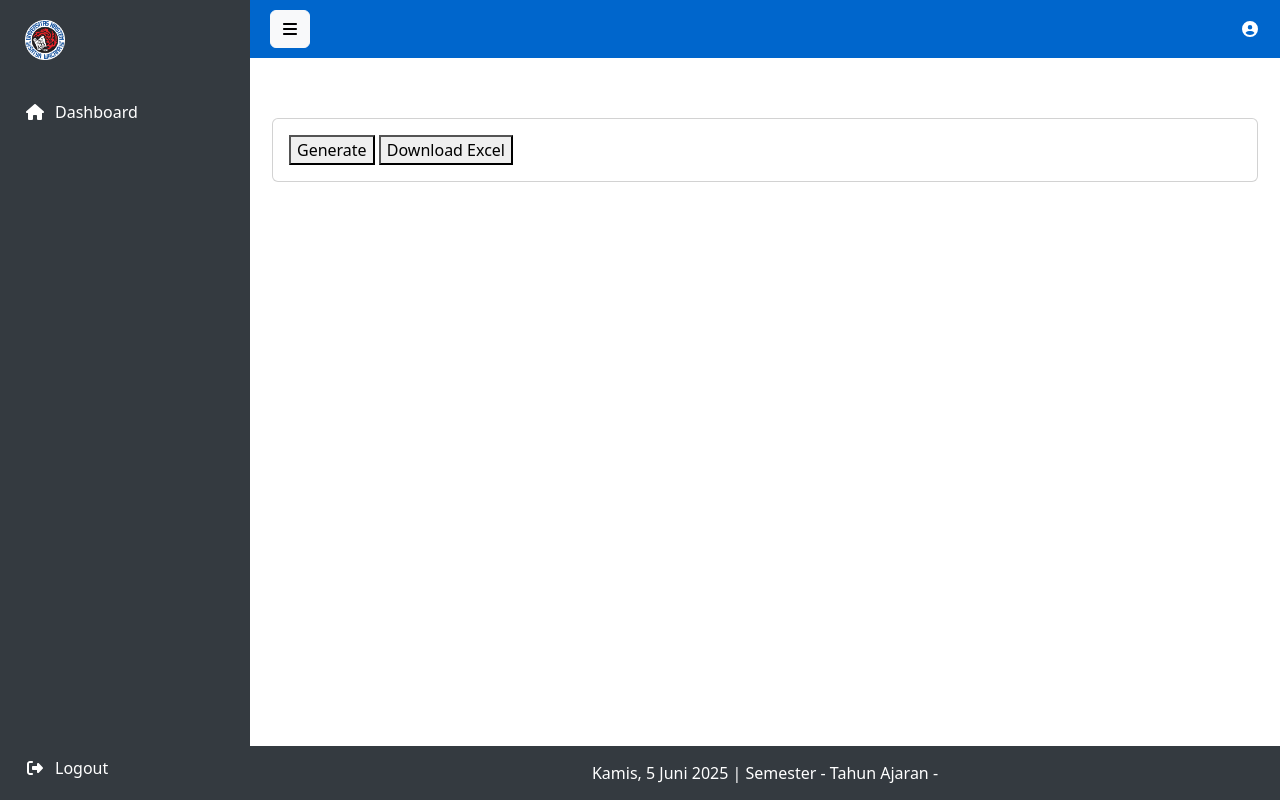
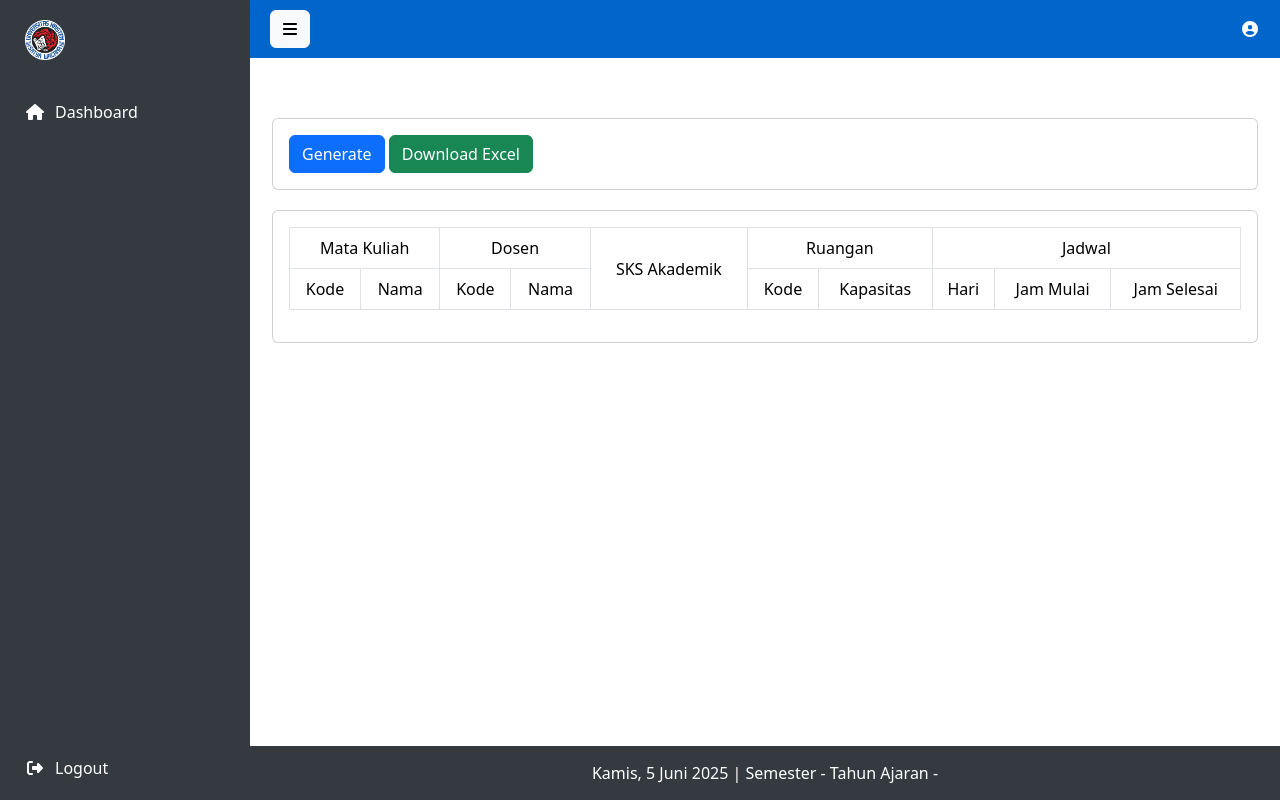
Before and after one commit to kevinnat123/vercel_scheduling, a Flask app: template templates/admin/generate_jadwal/index.html in a window 1280 px wide. Run offline with Flask 2, Linux system fonts and the light colour scheme; the template is opened without the code that fills it, so the values that code supplies are empty; some libraries are stand-ins or nearby versions.

Commit message:
[ Generate Jadwal ] Tambah tampilkan jadwal (dummy data)

```diff
--- a/templates/admin/generate_jadwal/index.html
+++ b/templates/admin/generate_jadwal/index.html
@@ -2,18 +2,57 @@
 <div class="container-fluid mt-4" id="main-window">
   <div class="card">
     <div class="card-body">
-      <button type="button" id="generate" onclick="generate_jadwal()">
+      <button type="button" class="btn btn-primary" onclick="generate_jadwal()">
         Generate
       </button>
-      <button type="button" id="export_excel" onclick="download_excel_by()">
+      <button
+        type="button"
+        class="btn btn-success"
+        onclick="download_excel_by()"
+      >
         Download Excel
       </button>
+    </div>
+  </div>
+
+  <div class="card">
+    <div class="card-body">
+      <div class="table-responsive">
+        <table
+          class="table table-bordered table-stripped table-hover w-100"
+          id="table_jadwal"
+        >
+          <thead class="text-center align-middle text-nowrap">
+            <tr>
+              <td colspan="2">Mata Kuliah</td>
+              <td colspan="2">Dosen</td>
+              <td rowspan="2">SKS Akademik</td>
+              <td colspan="2">Ruangan</td>
+              <td colspan="3">Jadwal</td>
+            </tr>
+            <tr>
+              <td>Kode</td>
+              <td>Nama</td>
+              <td>Kode</td>
+              <td>Nama</td>
+              <td>Kode</td>
+              <td>Kapasitas</td>
+              <td>Hari</td>
+              <td>Jam Mulai</td>
+              <td>Jam Selesai</td>
+            </tr>
+          </thead>
+          <tbody></tbody>
+        </table>
+      </div>
     </div>
   </div>
 </div>
 {% endblock %} {% block script %}
 <script>
   const semester_ajaran_depan = "{{ semester_ajaran_depan | safe }}";
+  const prodi = "{{ prodi | safe }}";
+
   $(document).ready(function () {});
 
   function generate_jadwal(generate_ulang = false) {
@@ -133,5 +172,128 @@
       popUpTimer("error", error.status, error.statusText);
     }
   }
+
+  let jadwal_tab = $("#table_jadwal").DataTable({
+    scrollX: true,
+    scrollY: "100vh",
+    scrollCollapse: true,
+    paging: false,
+    responsive: true,
+    ordering: false,
+    info: false,
+    ajax: {
+      type: "GET",
+      url: "/generate_jadwal/tampilkan_jadwal",
+      data: function (d) {
+        return {
+          prodi: prodi ? prodi : null,
+        };
+      },
+      cache: false,
+      beforeSend: () => {
+        console.log("before");
+        showLoading();
+      },
+      complete: () => {
+        hideLoading();
+      },
+    },
+    columns: [
+      {
+        data: "kode_matkul",
+        width: "75px",
+        className: "text-start align-middle",
+        defaultContent: "",
+      },
+      {
+        data: "nama_matkul",
+        width: "300px",
+        className: "text-start align-middle",
+        defaultContent: "",
+      },
+      {
+        data: "kode_dosen",
+        width: "75px",
+        className: "text-start align-middle",
+        defaultContent: "",
+      },
+      {
+        data: "nama_dosen",
+        width: "300px",
+        className: "text-start align-middle",
+        defaultContent: "",
+      },
+      {
+        data: "sks_akademik",
+        width: "50px",
+        className: "text-end align-middle",
+        defaultContent: "",
+      },
+      {
+        data: "kode_ruangan",
+        width: "75px",
+        className: "text-start align-middle",
+        defaultContent: "",
+      },
+      {
+        data: "kapasitas",
+        width: "50px",
+        className: "text-end align-middle",
+        defaultContent: "",
+      },
+      {
+        data: "hari",
+        width: "100px",
+        className: "text-center align-middle",
+        defaultContent: "",
+      },
+      {
+        data: "jam_mulai",
+        width: "75px",
+        className: "text-center align-middle",
+        defaultContent: "",
+      },
+      {
+        data: "jam_selesai",
+        width: "75px",
+        className: "text-center align-middle",
+        defaultContent: "",
+      },
+    ],
+    createdRow: function (row, data) {
+      $(row)
+        .find("td")
+        .each(function (index) {
+          let columnData = jadwal_tab.column(index).dataSrc();
+          if (columnData === null) return;
+
+          if (columnData === "kode_dosen" && data[columnData] != "AS") {
+            $(this).html(
+              `<input type="text" class="form-control bg-warning" value="${
+                data[columnData] || ""
+              }" onclick="function($(this))" onkeydown="function(event, $(this))" />`
+            );
+          } else if (columnData === "kode_ruangan") {
+            $(this).html(
+              `<input type="text" class="form-control bg-warning" value="${
+                data[columnData] || ""
+              }" onclick="function($(this))" onkeydown="function(event, $(this))" />`
+            );
+          } else if (columnData === "hari") {
+            $(this).html(
+              `<input type="text" class="form-control" value="${
+                data[columnData] || ""
+              }" onclick="function($(this))" onkeydown="function(event, $(this))" />`
+            );
+          } else if (columnData === "jam_mulai") {
+            $(this).html(
+              `<input type="text" class="form-control" value="${
+                data[columnData] || ""
+              }" onclick="function($(this))" onkeydown="function(event, $(this))" />`
+            );
+          }
+        });
+    },
+  });
 </script>
 {% endblock %}
```
Also changed, not shown: controller/admin/generateJadwalController.py (+43 -16 lines).
